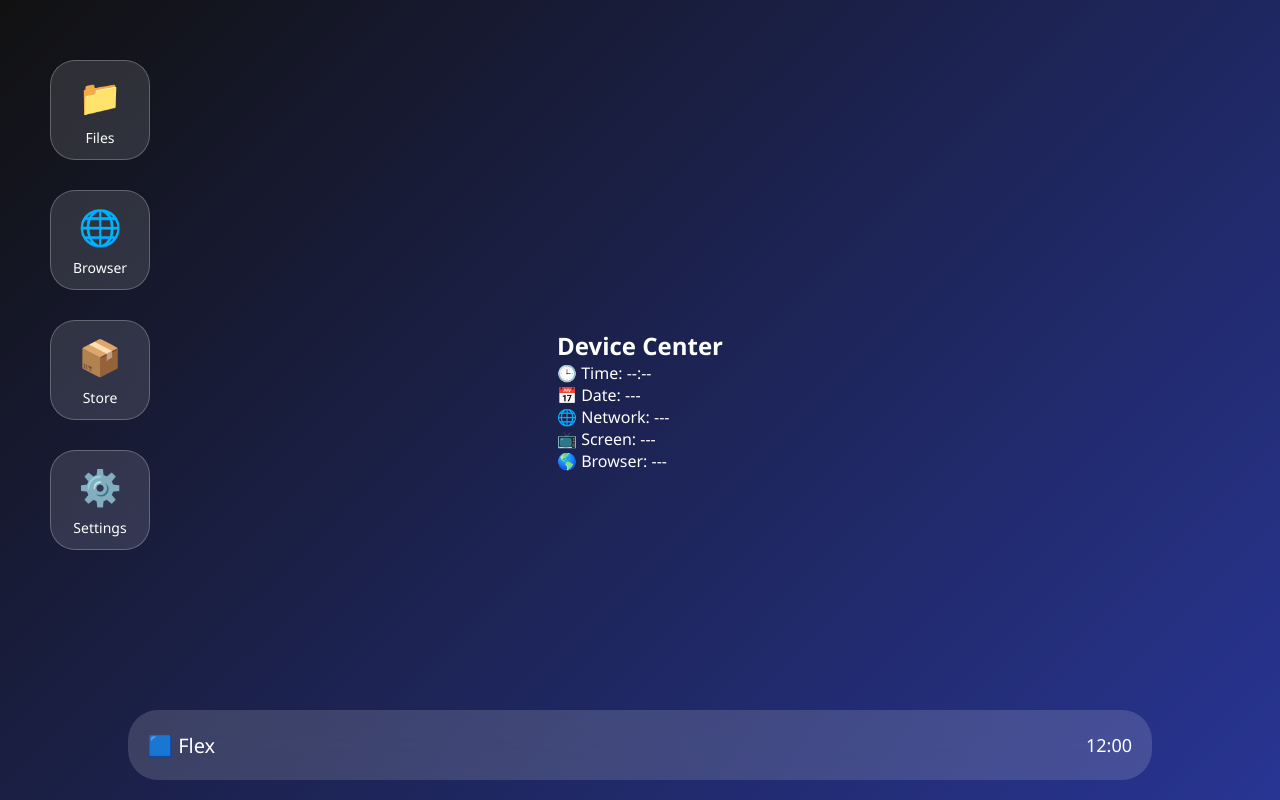
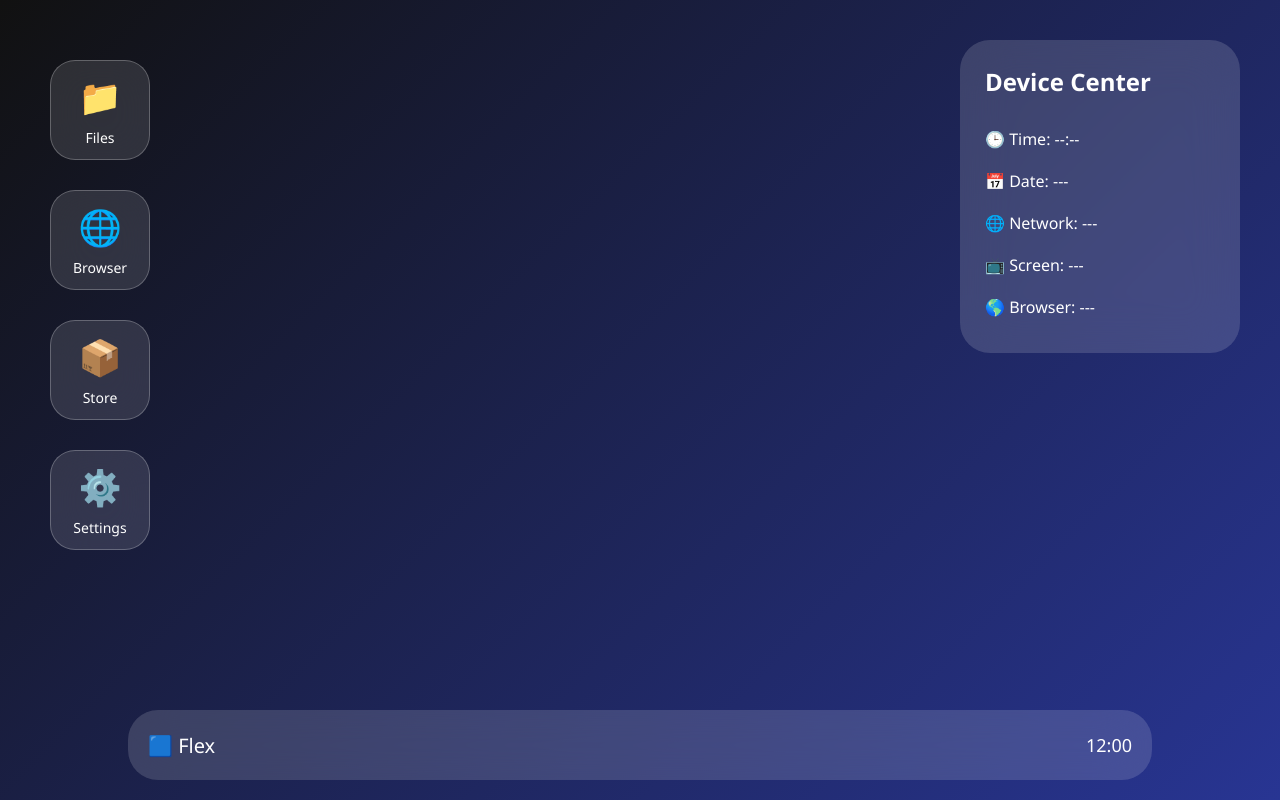
Before and after one commit to nnjnuinijnnj/Os.flex.5express, a plain HTML site: page index.html in a window 1280 px wide. Drawn offline with Linux system fonts and the light colour scheme.

Commit message:
Update style.css

```diff
--- a/style.css
+++ b/style.css
@@ -393,3 +393,47 @@ body {
 
 
 }
+
+#deviceCenter {
+
+    position:absolute;
+
+    top:40px;
+    right:40px;
+
+    width:280px;
+
+    padding:25px;
+
+
+    background:
+    rgba(255,255,255,.15);
+
+
+    backdrop-filter:blur(25px);
+
+
+    border-radius:30px;
+
+
+    color:white;
+
+}
+
+
+
+#deviceCenter h2 {
+
+    margin-bottom:20px;
+
+}
+
+
+
+.info {
+
+    padding:10px 0;
+
+    font-size:16px;
+
+}
```
